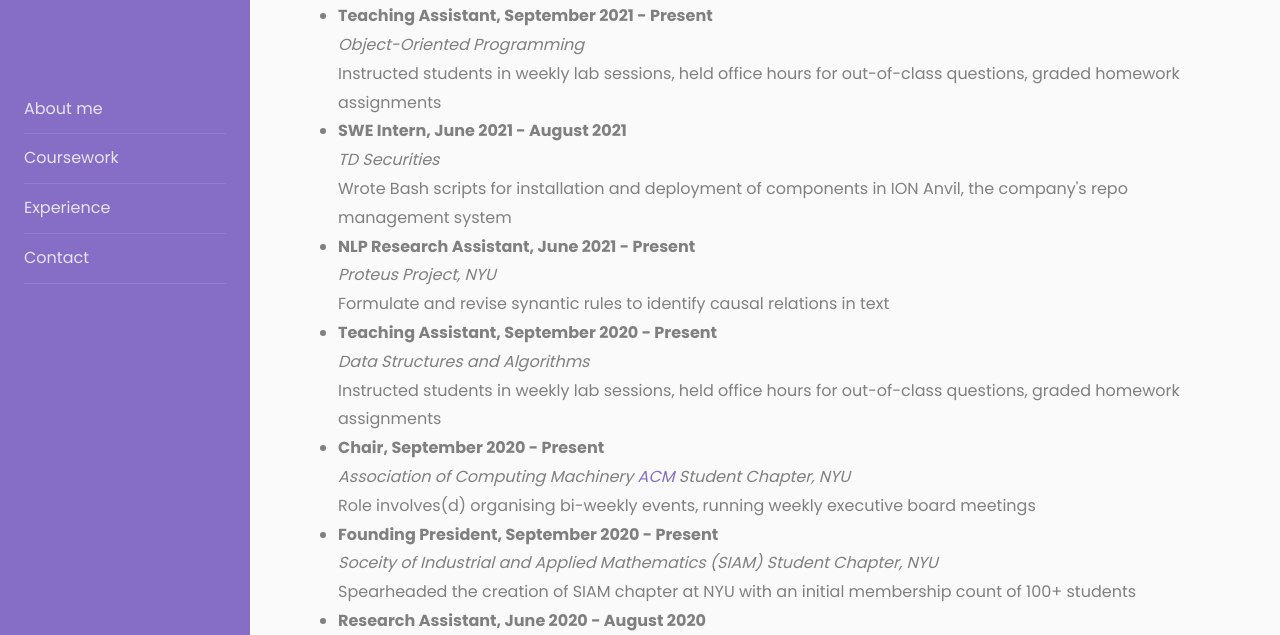
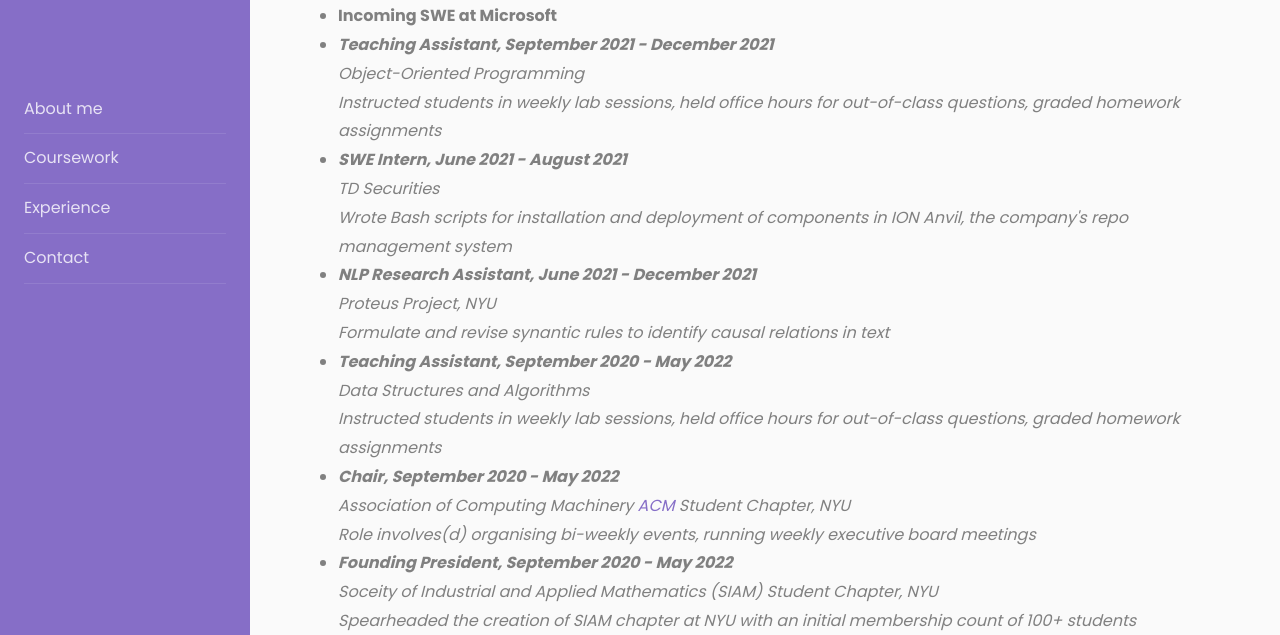
Before and after one commit to oishika10/oishika10.github.io, a plain HTML site: page Experience.html in a window 1280 px wide. Shown: the part 161-796 px from the top of the page. Drawn offline with Linux system fonts and the light colour scheme.

Commit message:
Updated experience

```diff
--- a/Experience.html
+++ b/Experience.html
@@ -50,7 +50,9 @@
 
         <ul class ="activities">
         	<br><br><br><br>
-				<li> <b>Teaching Assistant, September 2021 - Present</b>
+				<li> <b>Incoming SWE at Microsoft</b>
+				<br> <i>
+				<li> <b>Teaching Assistant, September 2021 - December 2021</b>
 				<br> <i>
 				Object-Oriented Programming </i><br>
 				Instructed students in weekly lab sessions, held office hours for out-of-class questions, graded homework assignments
@@ -60,22 +62,22 @@
 				TD Securities </i><br>
 				Wrote Bash scripts for installation and deployment of components in ION Anvil, the company's repo management system
 				</a></li>
-				<li> <b>NLP Research Assistant, June 2021 - Present</b>
+				<li> <b>NLP Research Assistant, June 2021 - December 2021</b>
 				<br> <i>
 				Proteus Project, NYU </i><br>
 				Formulate and revise synantic rules to identify causal relations in text
 				</a></li>
-			        <li> <b>Teaching Assistant, September 2020 - Present</b>
+			        <li> <b>Teaching Assistant, September 2020 - May 2022</b>
 				<br> <i>
 				Data Structures and Algorithms </i><br>
 				Instructed students in weekly lab sessions, held office hours for out-of-class questions, graded homework assignments
 				</a></li>
-				<li> <b> Chair, September 2020 - Present </b>
+				<li> <b> Chair, September 2020 - May 2022 </b>
 				<br> <i>
 				Association of Computing Machinery <a href="https://cs.nyu.edu/acm/site/#">ACM</a> Student Chapter, NYU </i><br>
 				Role involves(d) organising bi-weekly events, running weekly executive board meetings
 				 </a>  </li>
-				<li> <b>Founding President, September 2020 - Present </b>
+				<li> <b>Founding President, September 2020 - May 2022 </b>
 				<br> <i>
 				Soceity of Industrial and Applied Mathematics (SIAM) Student Chapter, NYU </i><br>
 				Spearheaded the creation of SIAM chapter at NYU with an initial membership count of 100+ students </a> </li>
```
